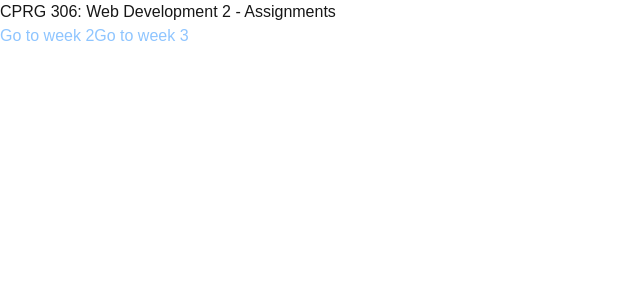
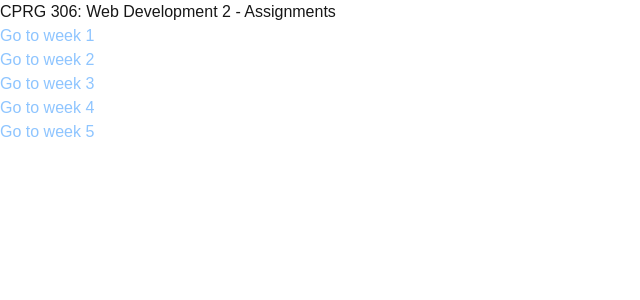
Before and after one commit to BryanTheGreat01/cprg306-assignments, a Next.js app: page / in a window 1280 px wide. Shown: the top 300 px of the page, without its empty margins (0-640 px from the left). Built offline with nearby package versions, Linux system fonts and the light colour scheme.

Commit message:
Make links to different weeks rendered from list

```diff
--- a/app/page.js
+++ b/app/page.js
@@ -1,15 +1,13 @@
 import Link from "next/link";
 
 export default function Home() {
+ let weeks = [1,2,3,4,5]
   return (
     <main>
       <h1> CPRG 306: Web Development 2 - Assignments</h1>
-      <Link href="/week-2" className="text-base text-blue-300">
-      Go to week 2
-      </Link>
-      <Link href="/week-3" className="text-base text-blue-300">
-      Go to week 3
-      </Link>
+      {weeks.map(week => {
+        return <Link href={`/week-${week}`} className="text-base text-blue-300 block">Go to week {week}</Link>
+      })}
     </main>
   );
 }
```
